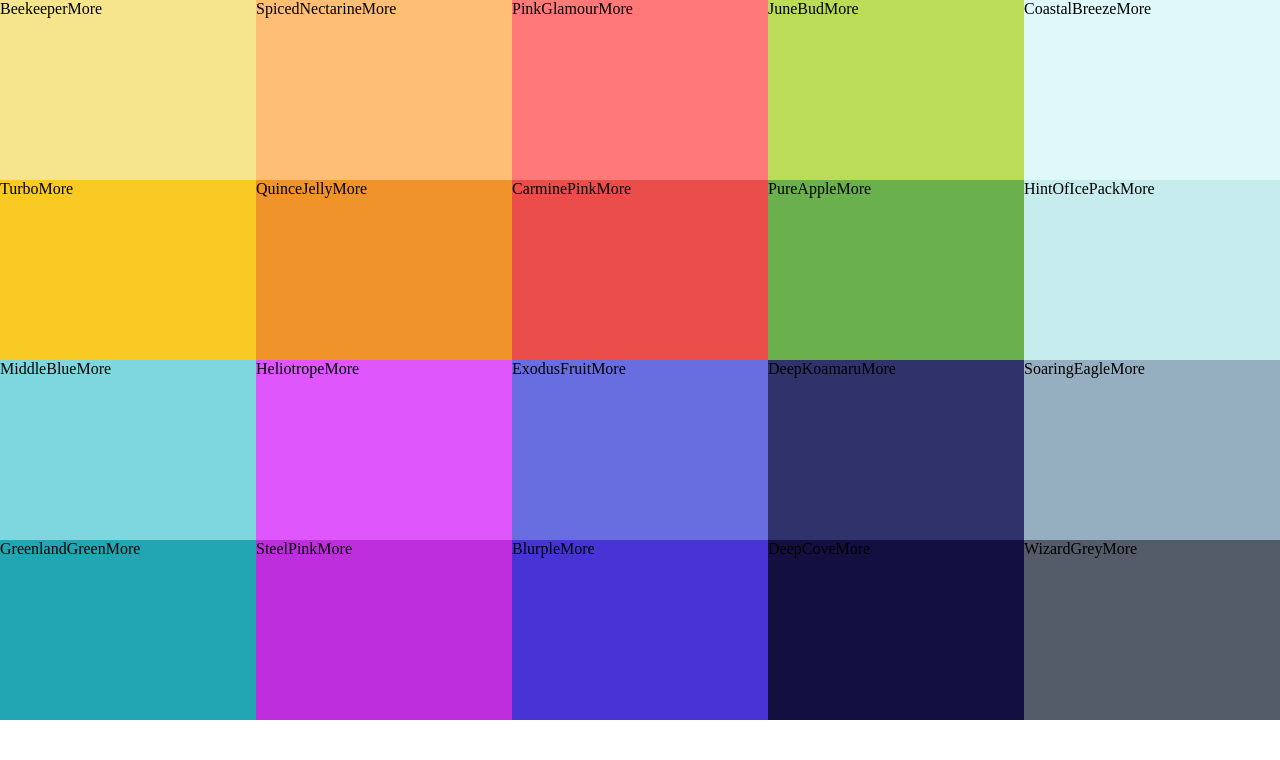
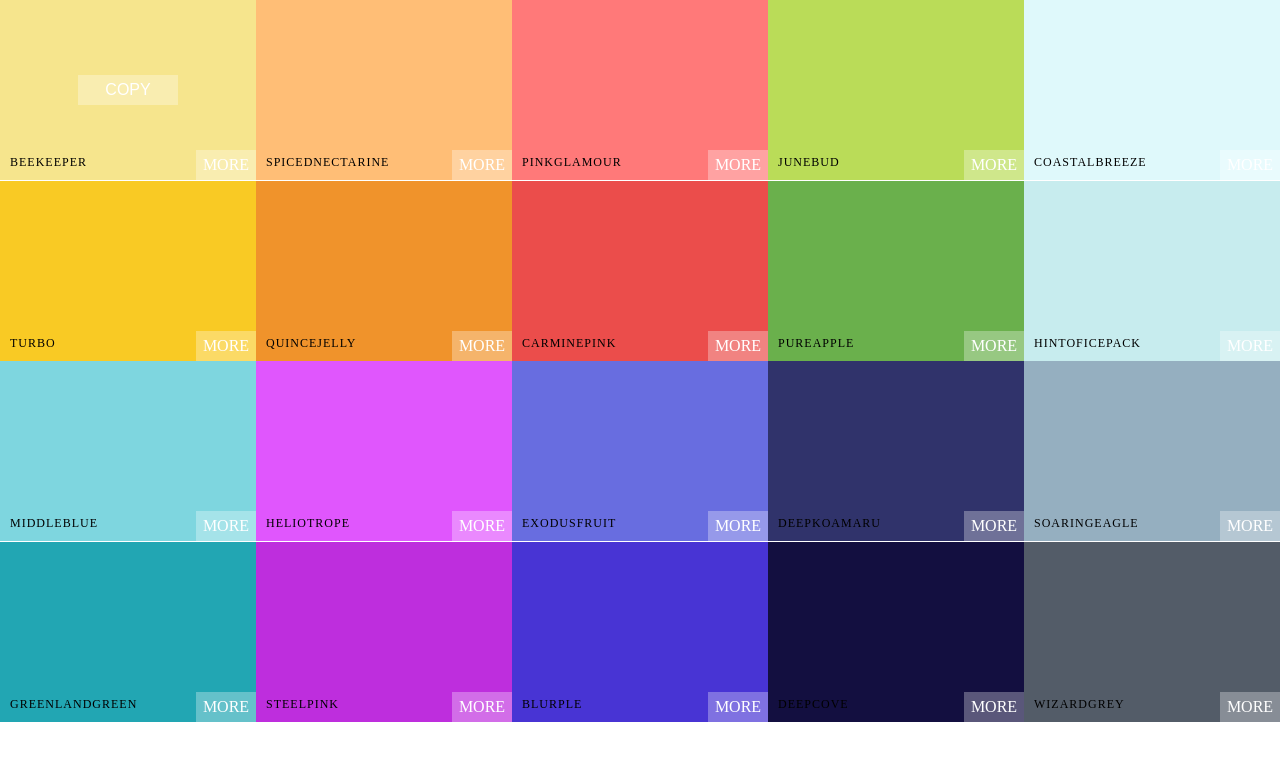
Before and after one commit to Waydj/colors, a React (Vite) app: page / in a window 1280 px wide. Shown: the top 760 px of the page. Built offline with nearby package versions, Linux system fonts and the light colour scheme.

Commit message:
style ColorBox

```diff
--- a/src/ColorBox.css
+++ b/src/ColorBox.css
@@ -5,4 +5,56 @@
   display: inline-block;
   position: relative;
   cursor: pointer;
+  margin-bottom: -3.5px;
 }
+
+.box-content {
+  position: absolute;
+  width: 100%;
+  padding: 10px;
+  left: 0;
+  bottom: 0;
+  color: black;
+  letter-spacing: 1px;
+  text-transform: uppercase;
+  font-size: 12px;
+}
+
+.copy-button {
+  width: 100px;
+  height: 30px;
+  position: absolute;
+  display: inline-block;
+  top: 50%;
+  left: 50%;
+  margin-left: -50px;
+  margin-top: -15px;
+  text-align: center;
+  outline: none;
+  background: rgba(255, 255, 255, 0.3);
+  font-size: 1rem;
+  line-height: 30px;
+  color: white;
+  border: none;
+  text-transform: uppercase;
+  opacity: 0;
+}
+
+.color-box:hover .copy-button {
+  opacity: 1;
+  transition: 0.5s;
+}
+
+.see-more {
+  background: rgba(255, 255, 255, 0.3);
+  position: absolute;
+  display: inline-block;
+  right: 0;
+  bottom: 0;
+  color: white;
+  width: 60px;
+  height: 30px;
+  text-align: center;
+  line-height: 30px;
+  text-transform: uppercase;
+}
--- a/src/ColorBox.jsx
+++ b/src/ColorBox.jsx
@@ -1,10 +1,17 @@
-import './ColorBox.css'
+import "./ColorBox.css";
 
 export const ColorBox = ({ color }) => {
+  const { name, color: background } = color;
+
   return (
-    <div style={{ background: color.color }} className="color-box">
-      <span>{color.name}</span>
-      <span>More</span>
+    <div style={{ background }} className="color-box">
+      <div className="copy-container">
+        <div className="box-content">
+          <span>{name}</span>
+        </div>
+        <button className="copy-button">Copy</button>
+      </div>
+      <span className="see-more">more</span>
     </div>
   );
 };
```
